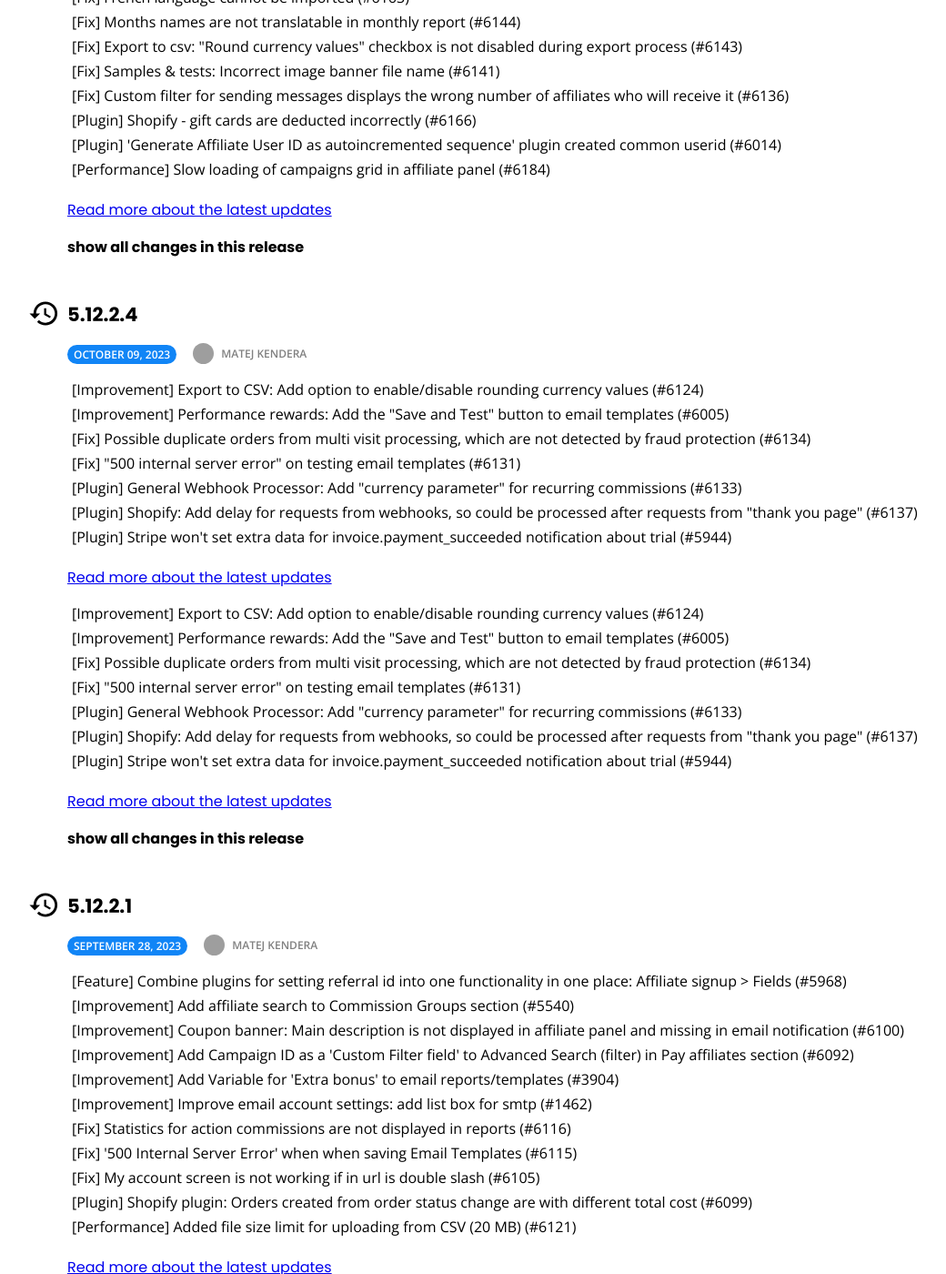
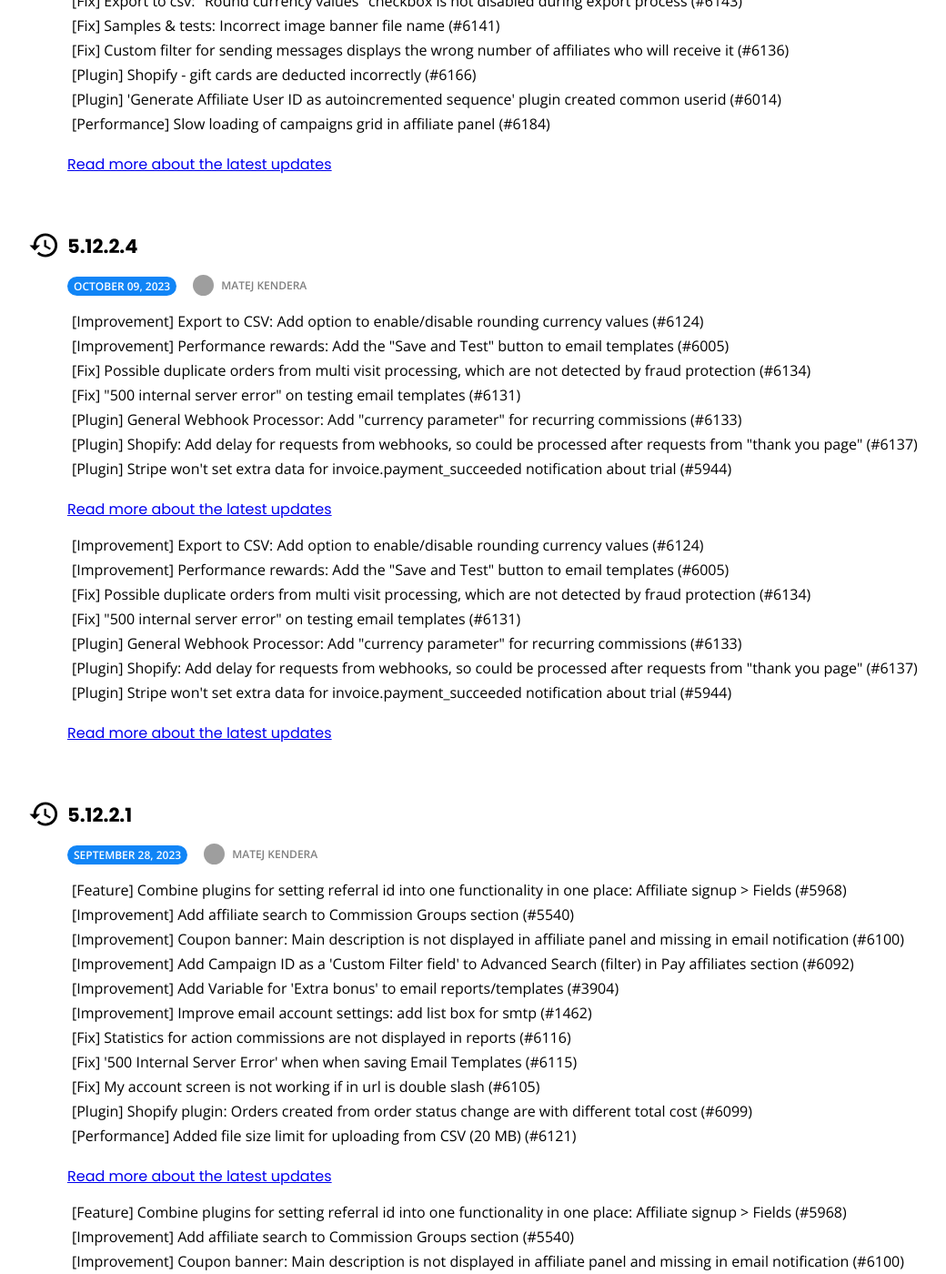
Before and after one commit to QualityUnit/PostAffiliatePro-changelog, a Jekyll site: the page built from posts.md, in a window 1280 px wide and 1400 px high, scrolled down 4066 px. Shown: the whole window at 91% size, without its empty margins (109-1149 px from the left). Built offline with Jekyll 4.4.1, drawn with Linux system fonts in a browser that asks for light colours; some of the changed text lies outside the part shown; grey boxes are pictures that could not be loaded.

Commit message:
Update posts.md

```diff
--- a/posts.md
+++ b/posts.md
@@ -41,8 +41,8 @@ tags: [blog, articles, writing, thoughts]
 			<div itemprop="description" class="issues-list">
               {{ post.content }}
             </div>
-            {% assign postSize = post.content | size %}
-  			{% if postSize > 500 %}
+            {% assign postSecondPartSize = post.content | split:"<!--more-->" | slice:1 |  size %}
+  			{% if postSecondPartSize > 0 %}
                 <a class="show-all-changes" href="{{ site.url }}{{ post.url }}">
 					<span>show all changes in this release</span>
 				</a>
```
